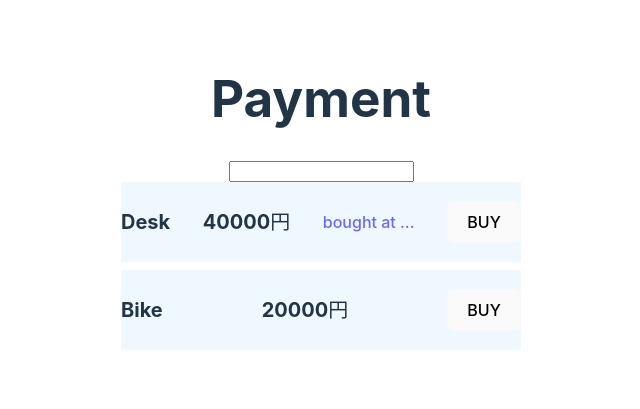
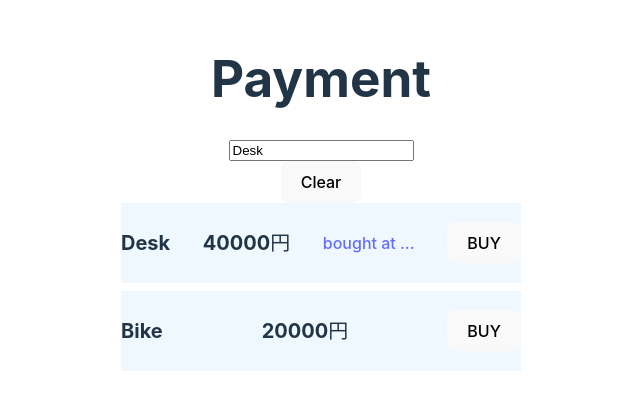
Before and after one commit to taserbeat/vue-sample, a Vue app: page / in a window 1280 px wide. Shown: the part 203-612 px from the top of the page, without its empty margins (319-959 px from the left). Built offline with nearby package versions, Linux system fonts and the light colour scheme.

Commit message:
feat: 双方向バインドのv-modelを使用

```diff
--- a/src/components/Payment.vue
+++ b/src/components/Payment.vue
@@ -29,13 +29,23 @@
 
   item1.name = event.target.value;
 };
+
+const clear = () => {
+  item1.name = "";
+  item1.price = 0;
+};
 </script>
 
 <template>
   <div class="container">
     <h1>Payment</h1>
 
-    <input v-on:input="input" />
+    <!-- v-modelは双方向バインドで、"テキスト入力"と"リアクティブ変数の代入"のどちらでも再レンダリングされる -->
+    <input v-model="item1.name" />
+    <!-- この双方向バインドは次と等価な書き方である -->
+    <!-- <input v-on:input="input" v-bind:value="item1.name" /> -->
+
+    <button v-on:click="clear">Clear</button>
 
     <div class="payment">
       <!-- 商品名 -->
```
